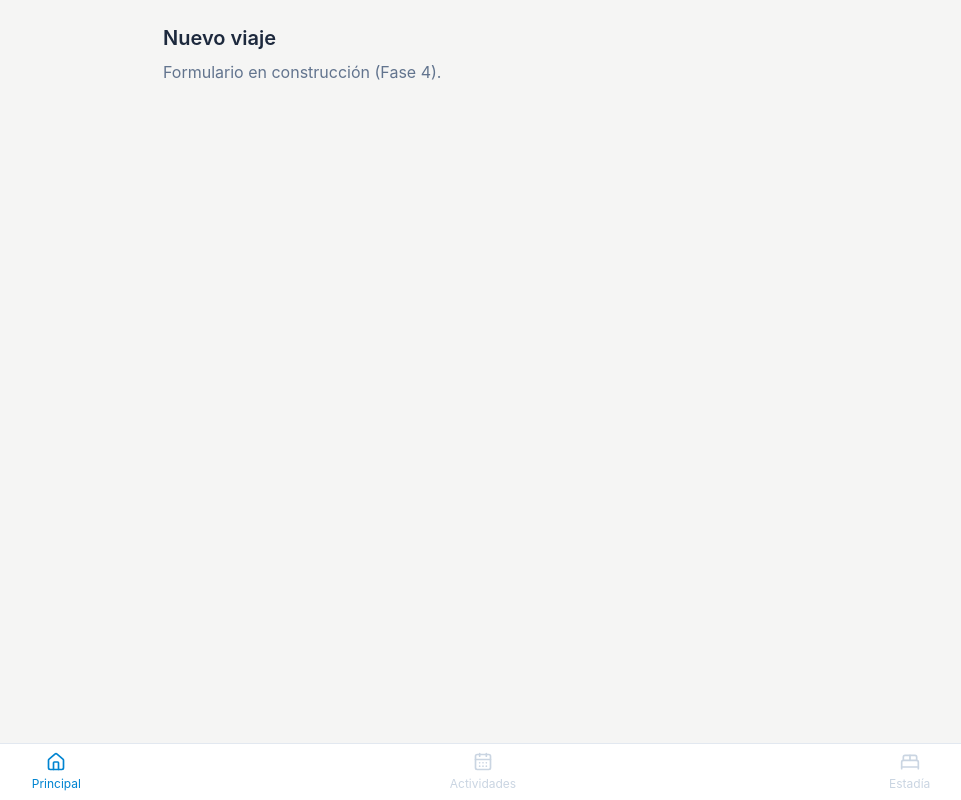
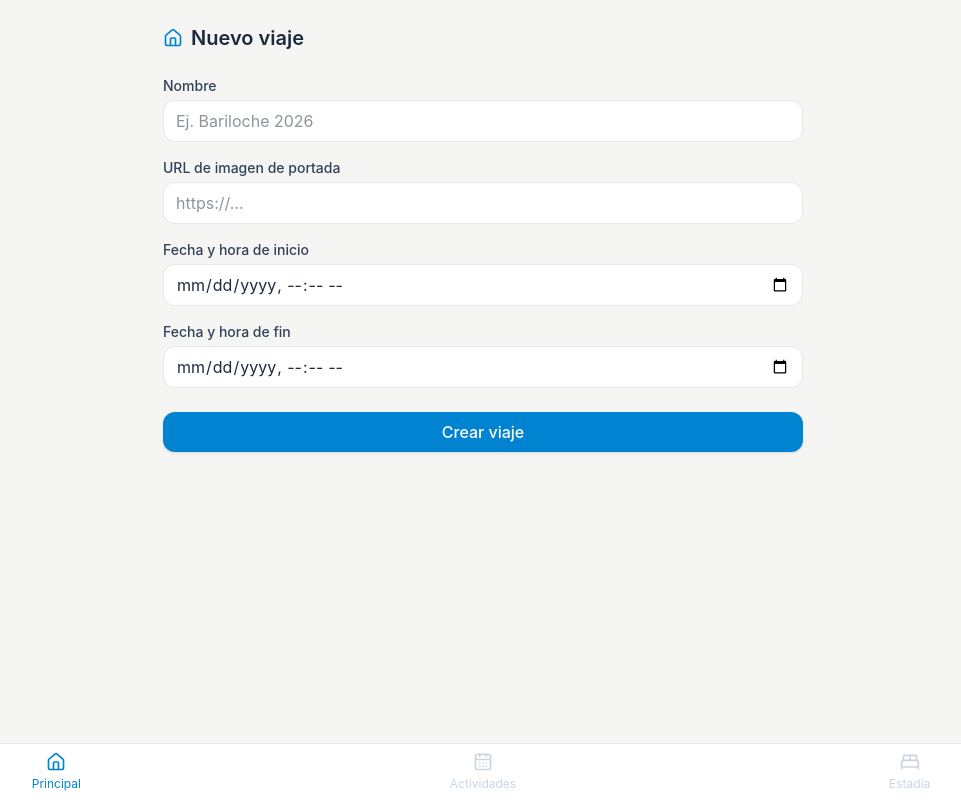
Before and after one commit to kfervera/viajero-app, a React (Vite) app: page /#/viajes/nuevo in a window 1280 px wide. Shown: the whole page, without its empty margins (157-1118 px from the left). Built offline with nearby package versions, Linux system fonts and the light colour scheme; no server answers.

Commit message:
Agregar formulario crear/editar datos base del viaje

```diff
--- a/src/routes/TripDetail/Principal.tsx
+++ b/src/routes/TripDetail/Principal.tsx
@@ -1,14 +1,211 @@
-import { useParams } from 'react-router-dom'
+import { format } from 'date-fns'
+import { House } from 'lucide-react'
+import { type FormEvent, useEffect, useState } from 'react'
+import { useNavigate, useParams } from 'react-router-dom'
+import { createTrip, getTrip, updateTrip } from '../../data/trips'
+import { useOnlineStatus } from '../../hooks/useOnlineStatus'
+import type { Trip } from '../../lib/types'
+
+function toDatetimeLocal(isoString: string): string {
+  return format(new Date(isoString), "yyyy-MM-dd'T'HH:mm")
+}
+
+function toIso(datetimeLocal: string): string {
+  return new Date(datetimeLocal).toISOString()
+}
 
 export function Principal() {
   const { tripId } = useParams()
+  const navigate = useNavigate()
+  const isOnline = useOnlineStatus()
+  const isNew = tripId === undefined
+
+  const [loadStatus, setLoadStatus] = useState<'loading' | 'ready' | 'error'>(
+    isNew ? 'ready' : 'loading',
+  )
+  const [name, setName] = useState('')
+  const [coverImageUrl, setCoverImageUrl] = useState('')
+  const [startDatetime, setStartDatetime] = useState('')
+  const [endDatetime, setEndDatetime] = useState('')
+  const [imageError, setImageError] = useState(false)
+  const [formError, setFormError] = useState<string | null>(null)
+  const [isSaving, setIsSaving] = useState(false)
+
+  useEffect(() => {
+    if (isNew || tripId === undefined) return
+
+    let cancelled = false
+
+    getTrip(tripId)
+      .then((trip: Trip) => {
+        if (cancelled) return
+        setName(trip.name)
+        setCoverImageUrl(trip.cover_image_url ?? '')
+        setStartDatetime(toDatetimeLocal(trip.start_datetime))
+        setEndDatetime(toDatetimeLocal(trip.end_datetime))
+        setLoadStatus('ready')
+      })
+      .catch(() => {
+        if (!cancelled) setLoadStatus('error')
+      })
+
+    return () => {
+      cancelled = true
+    }
+  }, [isNew, tripId])
+
+  async function handleSubmit(event: FormEvent) {
+    event.preventDefault()
+    setFormError(null)
+
+    if (new Date(endDatetime) <= new Date(startDatetime)) {
+      setFormError('La fecha de fin debe ser posterior a la de inicio.')
+      return
+    }
+
+    const tripData = {
+      name,
+      cover_image_url: coverImageUrl.trim() === '' ? null : coverImageUrl.trim(),
+      start_datetime: toIso(startDatetime),
+      end_datetime: toIso(endDatetime),
+    }
+
+    setIsSaving(true)
+    try {
+      if (isNew) {
+        const trip = await createTrip(tripData)
+        navigate(`/viajes/${trip.id}`, { replace: true })
+      } else if (tripId) {
+        await updateTrip(tripId, tripData)
+      }
+    } catch {
+      setFormError('No se pudo guardar. Revisa tu conexión e intenta de nuevo.')
+    } finally {
+      setIsSaving(false)
+    }
+  }
+
+  if (loadStatus === 'loading') {
+    return (
+      <div className="mx-auto max-w-2xl px-4 py-6">
+        <p className="text-slate-500">Cargando datos del viaje…</p>
+      </div>
+    )
+  }
+
+  if (loadStatus === 'error') {
+    return (
+      <div className="mx-auto max-w-2xl px-4 py-6">
+        <p className="text-slate-500">
+          No se pudo cargar este viaje. Revisa tu conexión e intenta de nuevo.
+        </p>
+      </div>
+    )
+  }
+
+  const formDisabled = !isOnline || isSaving
 
   return (
     <div className="mx-auto max-w-2xl px-4 py-6">
-      <h1 className="text-xl font-semibold text-slate-800">
-        {tripId ? 'Datos del viaje' : 'Nuevo viaje'}
-      </h1>
-      <p className="mt-2 text-slate-500">Formulario en construcción (Fase 4).</p>
+      <div className="mb-6 flex items-center gap-2">
+        <House className="h-5 w-5 text-sky-600" />
+        <h1 className="text-xl font-semibold text-slate-800">
+          {isNew ? 'Nuevo viaje' : 'Datos del viaje'}
+        </h1>
+      </div>
+
+      {!isOnline && (
+        <p className="mb-4 rounded-xl bg-slate-200 px-3 py-2 text-sm text-slate-600">
+          Sin conexión. Necesitas internet para crear o editar un viaje.
+        </p>
+      )}
+
+      <form onSubmit={handleSubmit} className="flex flex-col gap-4">
+        <label className="flex flex-col gap-1">
+          <span className="text-sm font-medium text-slate-700">Nombre</span>
+          <input
+            type="text"
+            required
+            value={name}
+            onChange={(e) => setName(e.target.value)}
+            disabled={formDisabled}
+            className="rounded-xl border border-slate-200 bg-white px-3 py-2 text-slate-800 disabled:opacity-60"
+            placeholder="Ej. Bariloche 2026"
+          />
+        </label>
+
+        <label className="flex flex-col gap-1">
+          <span className="text-sm font-medium text-slate-700">
+            URL de imagen de portada
+          </span>
+          <input
+            type="url"
+            value={coverImageUrl}
+            onChange={(e) => {
+              setCoverImageUrl(e.target.value)
+              setImageError(false)
+            }}
+            disabled={formDisabled}
+            className="rounded-xl border border-slate-200 bg-white px-3 py-2 text-slate-800 disabled:opacity-60"
+            placeholder="https://…"
+          />
+        </label>
+
+        {coverImageUrl.trim() !== '' && (
+          <div className="h-40 w-full overflow-hidden rounded-xl bg-slate-100">
+            {imageError ? (
+              <p className="flex h-full items-center justify-center px-4 text-center text-sm text-slate-400">
+                No se pudo cargar la imagen. Revisa la URL.
+              </p>
+            ) : (
+              <img
+                src={coverImageUrl}
+                alt="Vista previa de la portada"
+                className="h-full w-full object-cover"
+                onError={() => setImageError(true)}
+              />
+            )}
+          </div>
+        )}
+
+        <label className="flex flex-col gap-1">
+          <span className="text-sm font-medium text-slate-700">
+            Fecha y hora de inicio
+          </span>
+          <input
+            type="datetime-local"
+            required
+            value={startDatetime}
+            onChange={(e) => setStartDatetime(e.target.value)}
+            disabled={formDisabled}
+            className="rounded-xl border border-slate-200 bg-white px-3 py-2 text-slate-800 disabled:opacity-60"
+          />
+        </label>
+
+        <label className="flex flex-col gap-1">
+          <span className="text-sm font-medium text-slate-700">
+            Fecha y hora de fin
+          </span>
+          <input
+            type="datetime-local"
+            required
+            value={endDatetime}
+            onChange={(e) => setEndDatetime(e.target.value)}
+            disabled={formDisabled}
+            className="rounded-xl border border-slate-200 bg-white px-3 py-2 text-slate-800 disabled:opacity-60"
+          />
+        </label>
+
+        {formError && <p className="text-sm text-red-600">{formError}</p>}
+
+        <button
+          type="submit"
+          disabled={formDisabled}
+          className="mt-2 rounded-xl bg-sky-600 px-4 py-2 font-medium text-white shadow-sm disabled:opacity-60"
+        >
+          {isNew ? 'Crear viaje' : 'Guardar cambios'}
+        </button>
+      </form>
     </div>
   )
 }
```
Also changed, not shown: 1 other file (tests, documents, lock files or other folders).
